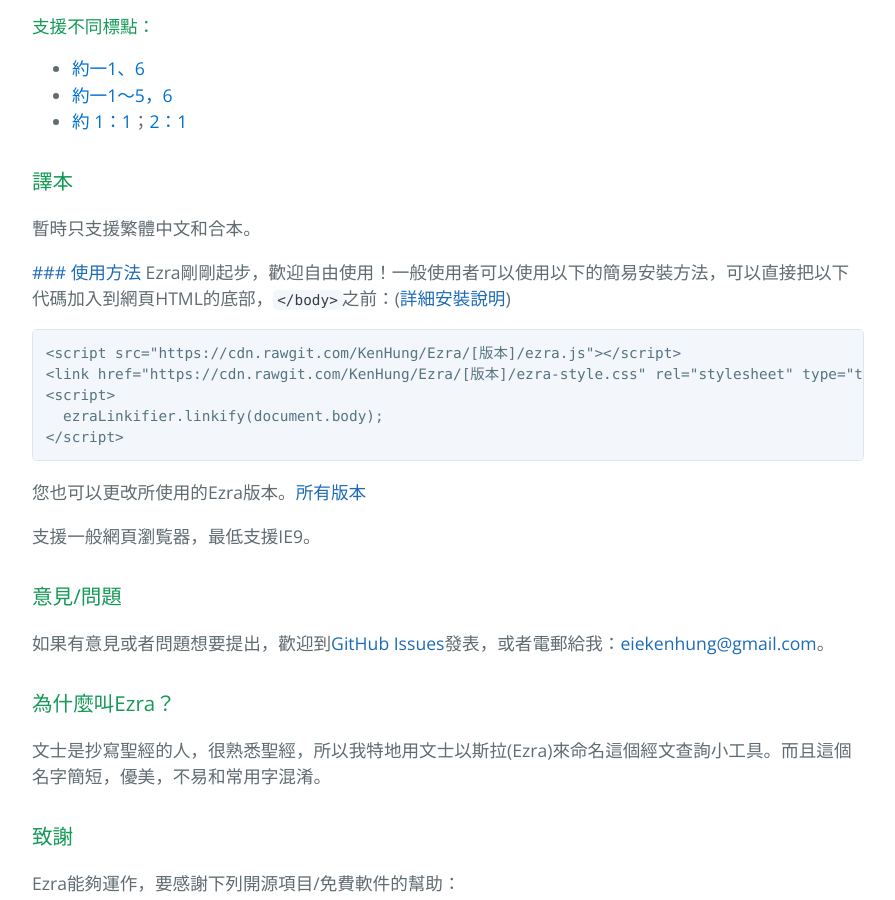
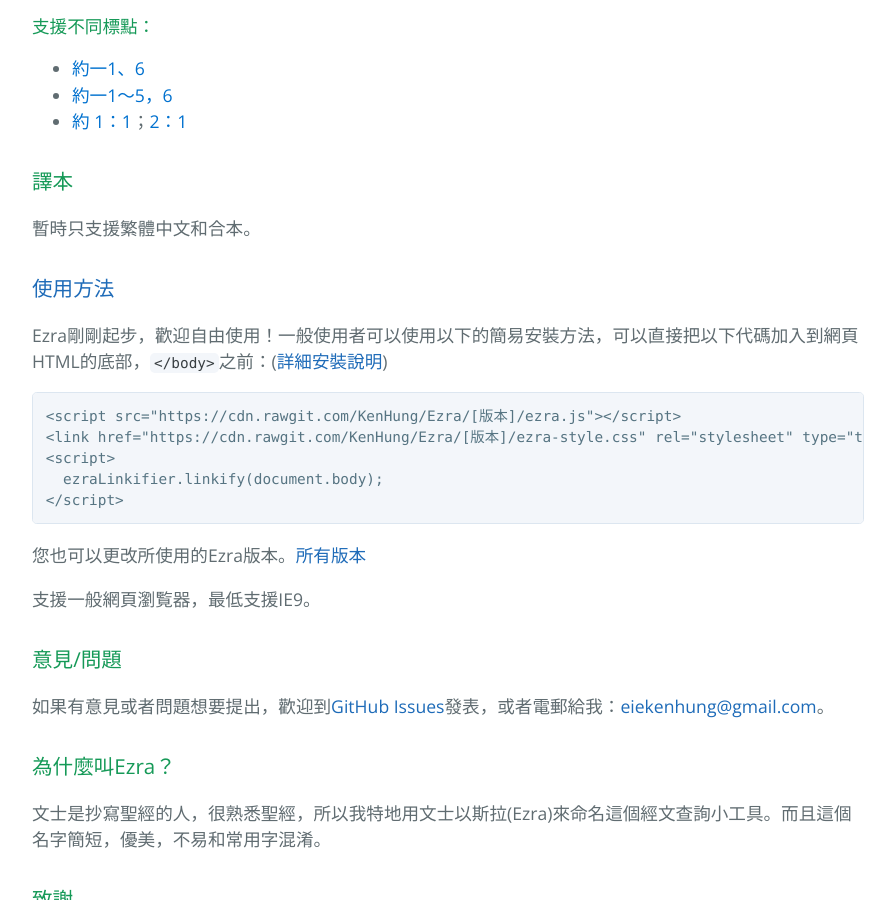
Before and after one commit to KenHung/Ezra, a Jekyll site: the page built from docs/index.md, in a window 1280 px wide and 900 px high, scrolled down 1155 px. Shown: the whole window, without its empty margins (192-1087 px from the left). Built offline with Jekyll 4.4.1, drawn with Linux system fonts in a browser that asks for light colours; Markdown is read by kramdown in place of the engine named in the settings; comment, search, counter and statistics services are not loaded.

Commit message:
update pages link

````diff
--- a/docs/_layouts/index.html
+++ b/docs/_layouts/index.html
@@ -15,7 +15,7 @@
   <section class="page-header">
     <h1 class="project-name">Ezra</h1>
     <h2 class="project-tagline">自動經文顯示</h2>
-    <a href="https://github.com/KenHung/Ezra/#web-widget" class="btn">Web Widget</a>
+    <a href="https://kenhung.github.io/Ezra/#web-widget" class="btn">Web Widget</a>
     <a href="https://chrome.google.com/webstore/detail/ezra-%E5%8D%B3%E6%99%82%E8%81%96%E7%B6%93%E6%9F%A5%E8%A8%BD/malpgijpleaapnkjihoacpbkkodkmjgg?hl=zh-TW&gl=HK" class="btn">Chrome Extension</a>
     <a href="https://github.com/KenHung/Ezra" class="btn">View on GitHub</a>
   </section>
--- a/docs/index.md
+++ b/docs/index.md
@@ -36,7 +36,7 @@
 ### 譯本
 暫時只支援繁體中文和合本。
 
-[### 使用方法](#web-widget)
+### [使用方法](#web-widget)
 Ezra剛剛起步，歡迎自由使用！一般使用者可以使用以下的簡易安裝方法，可以直接把以下代碼加入到網頁HTML的底部，```</body>```之前：([詳細安裝說明](https://github.com/KenHung/Ezra/wiki/%E8%A9%B3%E7%B4%B0%E5%AE%89%E8%A3%9D%E8%AA%AA%E6%98%8E))
 
     <script src="https://cdn.rawgit.com/KenHung/Ezra/[版本]/ezra.js"></script>
````
